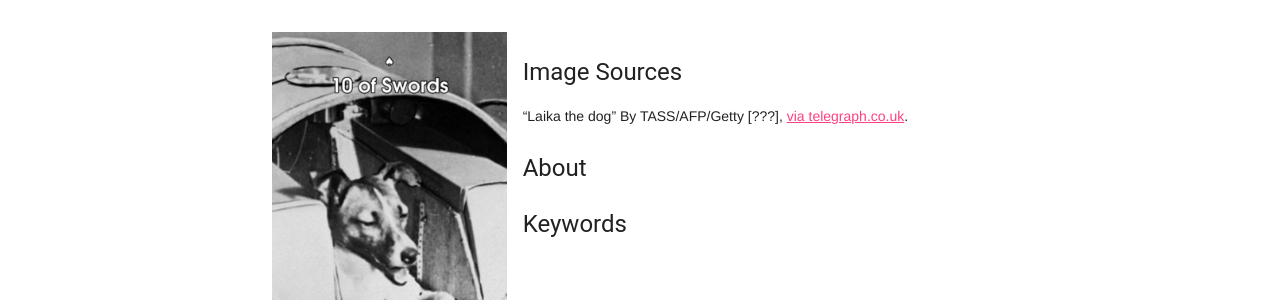
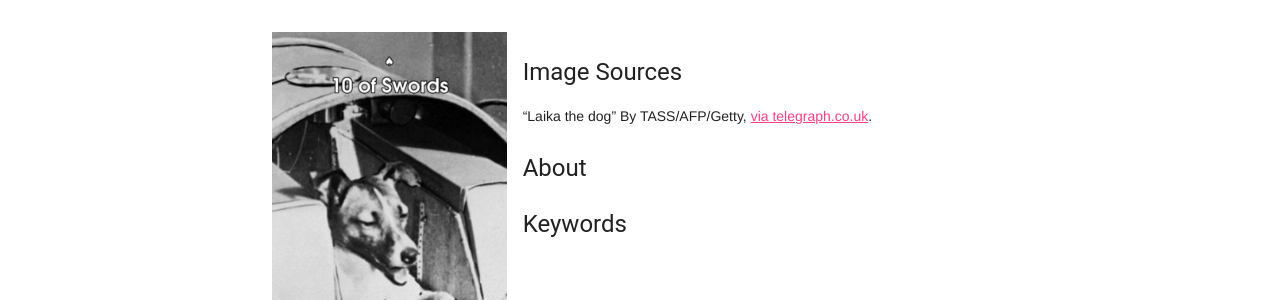
Before and after one commit to lbowenbiggs/space_tarot, a Jekyll site: the page built from _posts/2016-01-04-10s.md, in a window 1280 px wide. Shown: the part 164-464 px from the top of the page. Built offline with Jekyll 4.4.1, drawn with Linux system fonts in a browser that asks for light colours.

Commit message:
remove ??? from 10 of swords

```diff
--- a/_posts/2016-01-04-10s.md
+++ b/_posts/2016-01-04-10s.md
@@ -10,6 +10,6 @@ category: pip
 ---
 
 #### Image Sources
-"Laika the dog" By TASS/AFP/Getty [???], [via telegraph.co.uk](http://www.telegraph.co.uk/news/science/picture-galleries/9141431/The-Soviet-and-Russian-space-programmes-in-pictures.html?frame=2166671).
+"Laika the dog" By TASS/AFP/Getty, [via telegraph.co.uk](http://www.telegraph.co.uk/news/science/picture-galleries/9141431/The-Soviet-and-Russian-space-programmes-in-pictures.html?frame=2166671).
 
 #### About
```
